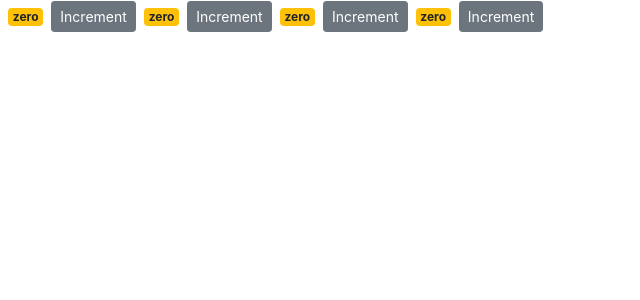
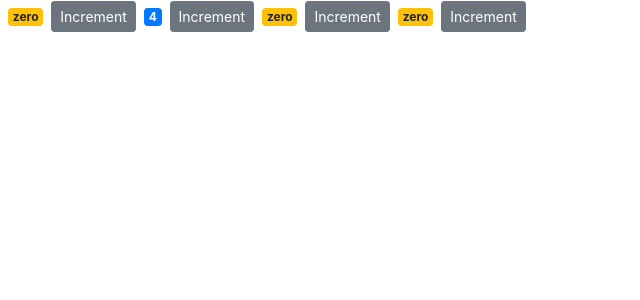
Before and after one commit to jpalmat/create-react-app, a React (Create React App) app: page / in a window 1280 px wide. Shown: the top 300 px of the page, without its empty margins (0-640 px from the left). Built offline with nearby package versions, Linux system fonts and the light colour scheme.

Commit message:
passing data to components

```diff
--- a/src/components/counter.jsx
+++ b/src/components/counter.jsx
@@ -2,7 +2,7 @@ import React, { Component } from 'react';
 
 class Counter extends Component {
     state = {
-        count: 0,
+        value: this.props.value,
         test: 'zero',
         tags: ['tag1', 'tag2', 'tag3']
     };
@@ -16,11 +16,17 @@ class Counter extends Component {
 ////second way to bind handle methods, use arrow method
     handleIncrement = (product) => {
         console.log(product);
-        this.setState( {count: this.state.count + 1 } ); //method from Component to tell react any chabge
+        this.setState( {value: this.state.value + 1 } ); //method from Component to tell react any change
     }
 
     render() {
+        /*
+        an object which stores the value of attributes of a tag and work similar to the HTML attributes. It gives a
+        way to pass data from one component to other components. It is similar to function arguments.
+        Props are passed to the component in the same way as arguments passed in a function*/
 
+        //this.props is plain javaScript object that includes all the attributes
+        //that we set  in counters component
         return (
         <React.Fragment>
             <span className={this.getBadgeClasses()}>{this.formatCounter()}</span>
@@ -30,13 +36,13 @@ class Counter extends Component {
 
     getBadgeClasses() {
         let classes = "badge m-2 badge-";
-        classes+= this.state.count === 0 ? "warning" : "primary";
+        classes+= this.state.value === 0 ? "warning" : "primary";
         return classes;
     }
 
     formatCounter() {
-    const { test, count } = this.state
-        return count === 0 ? test : count;
+    const { test, value } = this.state
+        return value === 0 ? test : value;
     }
 }
 export default Counter;
--- a/src/components/counters.jsx
+++ b/src/components/counters.jsx
@@ -5,7 +5,7 @@ class Counters extends Component {
     state = {
         counters: [
             {id: 1, value: 0},
-            {id: 2, value: 0},
+            {id: 2, value: 4},
             {id: 3, value: 0},
             {id: 4, value: 0}
         ]
@@ -13,7 +13,8 @@ class Counters extends Component {
     render() {
         return (
             <div>
-                { this.state.counters.map(counter => <Counter key={counter.id}/>)}
+                { this.state.counters.map(counter =>
+                <Counter key={counter.id} value={counter.value}/>)}
             </div>);
     }
 }
```
